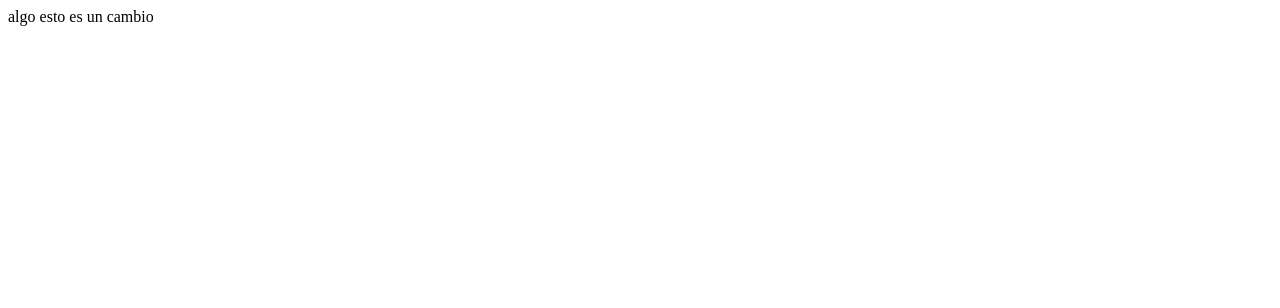
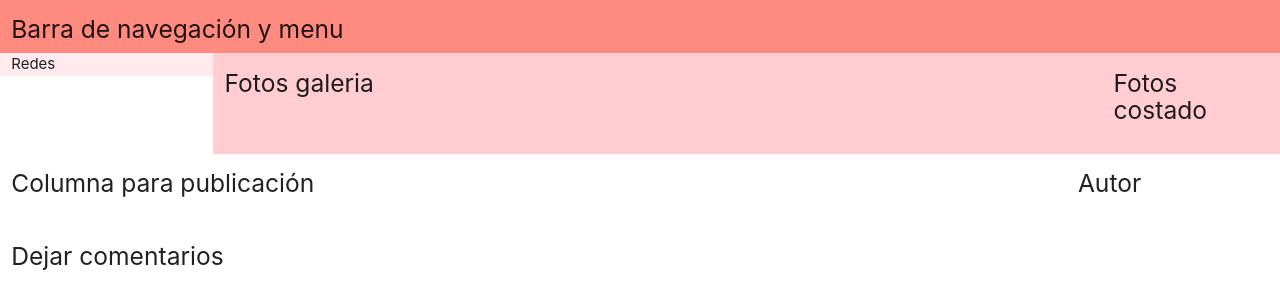
Before and after one commit to AntoDelVecchio/Blog-con-Materialize, a plain HTML site: page index.html in a window 1280 px wide. Drawn offline with nearby package versions, Linux system fonts and the light colour scheme.

Commit message:
estructura base

```diff
--- a/index.html
+++ b/index.html
@@ -1,3 +1,58 @@
-algo
+<!DOCTYPE html>
+<html>
+	<head>
+		<meta charset="utf-8">
+		<meta name="viewport" content="width=device-width, initial-scale=1, maximum-scale=1.0"/>
+		<link href="https://fonts.googleapis.com/icon?family=Material+Icons" rel="stylesheet">
+		<link href="css/materialize.css" type="text/css" media="screen, projection" rel="stylesheet">
+		<link href="css/home.css" type="text/css" media="screen, projection" rel="stylesheet">
+		<title>TravelBlog</title>
+	</head>
+	<body>
+		<div class="row">
+			<div class="col s12 red accent-1 barra-superior">
+				<h5>Barra de navegación y menu</h5>
+			</div>
+			<div class="col s2 m2 l2 red lighten-5 columna-redes">
+				<span>Redes</span>
+			</div>
+			<div class="col s10 m10 l10 red lighten-4 columna-principal">
+				<div class="row">
+					<div class="col s10 m10 l10 columna-fotos">
+						<h5>Fotos galeria</h5>
+					</div>
+					<div class="col s10 m2 l2 columna-notas">
+						<h5>Fotos costado</h5>
+					</div>
+				</div>
+			</div>
+			<div class="col s12 m12 l12 columna-publicaciones">
+				<div class="row">
+					<div class="col s12 m10 l10 columna-texto">
+						<h5>Columna para publicación</h5>
+					</div>
+					<div class="col m2 l2 hide-on-small-only columna-autor">
+						<h5>Autor</h5>
+					</div>
+				</div>
+			</div>
+			<div class="col s12 m10 l10 bloque-comentarios">
+				<h5>Dejar comentarios</h5>
+			</div>
 
-esto es un cambio
+
+		</div>
+
+
+
+
+
+
+
+
+		<script type="text/javascript" src="https://code.jquery.com/jquery-2.1.1.min.js"></script>
+    <script type="text/javascript" src="js/materialize.min.js"></script>
+
+
+	</body>
+</html>
```
